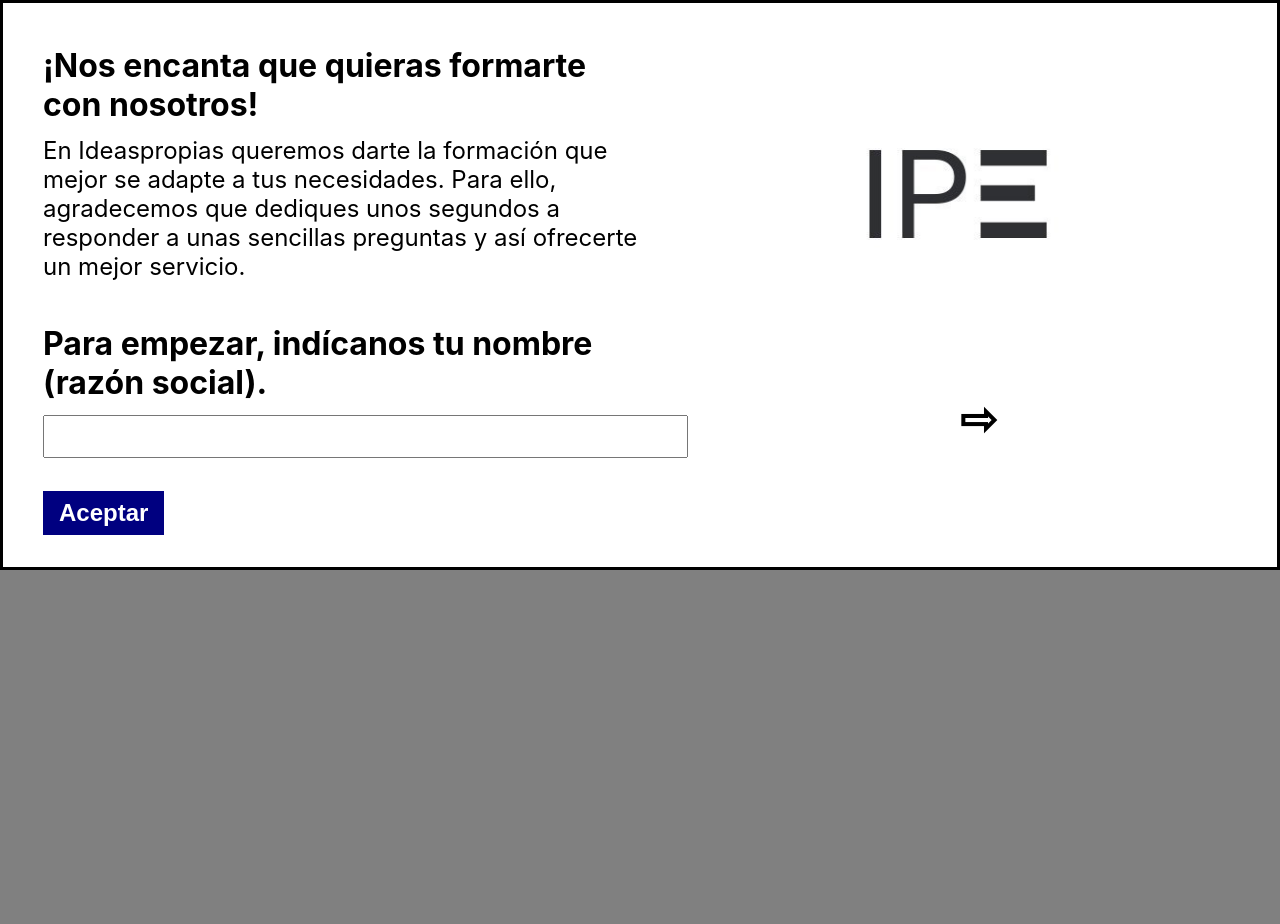
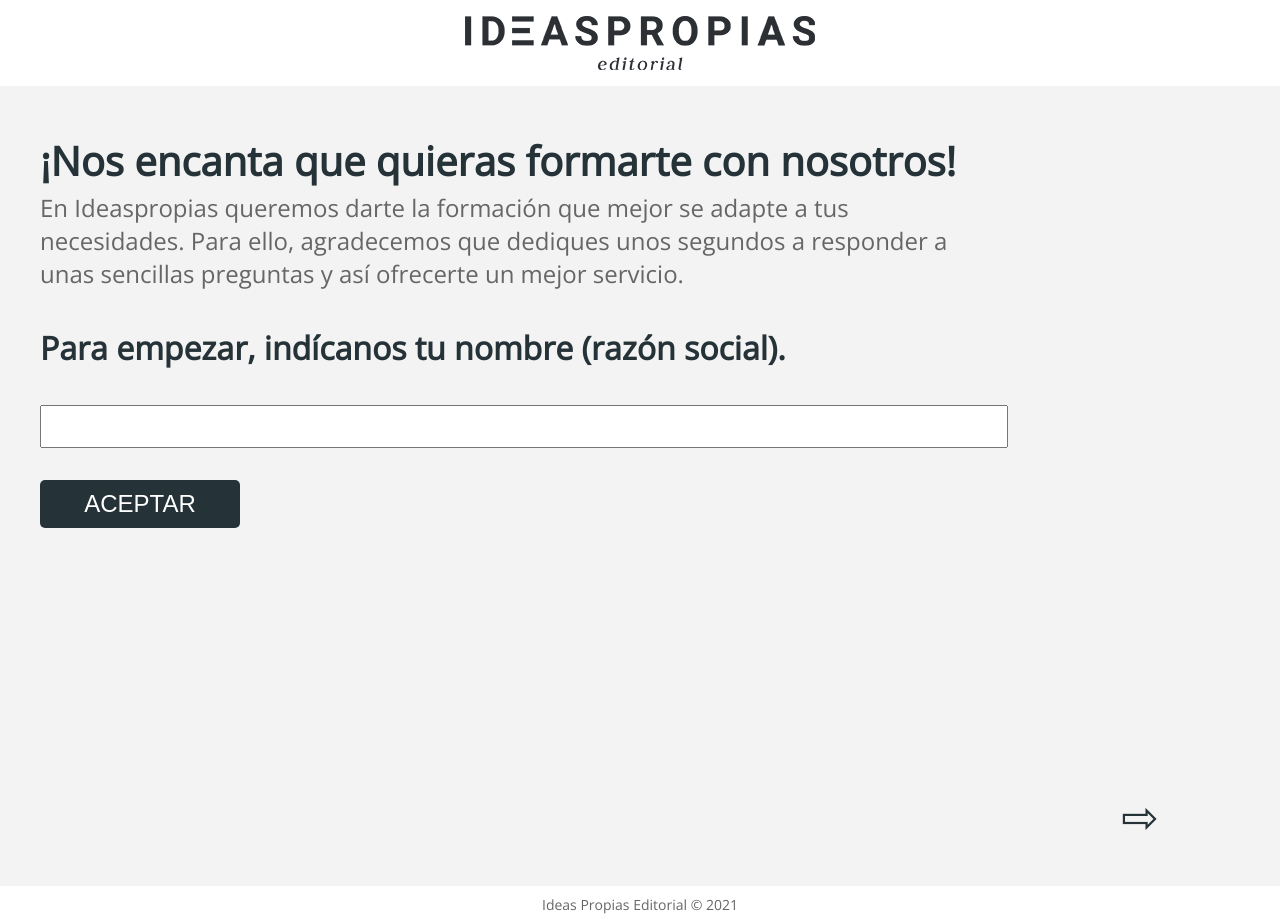
Before and after one commit to CarlosAlbaLopez/formulario, a React (Create React App) app: page / in a window 1280 px wide. Before the commit the page ends 800 px from the top, so only its background shows below. Built offline with nearby package versions, Linux system fonts and the light colour scheme.

Commit message:
Adapted UI to IPE standards

```diff
--- a/src/components/Main.css
+++ b/src/components/Main.css
@@ -1,17 +1,52 @@
+@import url(//fonts.googleapis.com/css?family=Open+Sans);
+
 body {
-  background-color: grey;
-  font-size: 2rem;
+  background-color: #fff;
+  font-family: "Open Sans", sans-serif;
+  font-size: 14px;
+  color: #666;
+}
+
+.full {
+  display: flex;
+  flex-direction: column;
+}
+
+img {
+  align-self: center;
+  margin: 1rem 0;
+  width: auto;
 }
 
 .container {
-  background-color: white;
-  border: 3px solid black;
   display: grid;
-  grid-template-columns: 1fr 1fr;
+  grid-template-columns: 3fr 1fr;
+  background-color: #f3f3f3;
+  height: 800px;
+}
+
+h1,
+h2,
+h3,
+h4,
+h5,
+h6 {
+  color: #253237;
+  font-weight: 600;
+  font-size: 2.5rem;
+  margin-left: 2.5rem;
+  max-width: 1080px;
+  line-height: 1.1;
 }
 
 h4 {
-  margin-left: 2.5rem;
+  margin-bottom: 0.5rem;
+}
+
+h5 {
+  font-size: 2rem;
+  font-weight: bold;
+  margin: 2.5rem;
 }
 
 input {
@@ -20,37 +55,42 @@
   text-transform: uppercase;
   display: block;
   width: 100%;
+  max-width: 1080px;
+}
+
+input:focus,
+textarea:focus {
+  outline: none;
 }
 
 li {
-  background-color: lightblue;
-  border: 2px solid navy;
+  background-color: #fff;
+  color: #253237;
   margin: 0 0 1rem 0;
   list-style-type: none;
   padding: 0.5rem;
   cursor: pointer;
+  border-radius: 5px;
+  font-size: 1.6rem;
+  font-weight: 600;
 }
 
 .selected {
-  background-color: lightgreen;
-}
-
-.calendar {
-  background-color: lightblue;
-  border: 2px solid navy;
-  font-size: 2rem;
-  margin: 0 0 2rem 2.5rem;
+  background-color: #253237;
+  color: #fff;
 }
 
 button {
-  background-color: navy;
-  color: white;
-  font-weight: bold;
+  background-color: #253237;
+  color: #fff;
+  border-radius: 5px;
   border: none;
-  padding: 0.5rem 1rem;
+  padding: 10px 20px;
   font-size: 1.5rem;
   margin: 0 0 2rem 2.5rem;
   cursor: pointer;
+  text-transform: uppercase;
+  width: 200px;
 }
 
 .fifthQExtraItems {
@@ -59,9 +99,9 @@
 }
 
 textarea {
-  background-color: lightblue;
-  border: 2px solid navy;
-  font-size: 1.5rem;
+  background-color: #fff;
+  color: #253237;
+  font-size: 1.6rem;
 }
 
 .extraBtn {
@@ -72,31 +112,30 @@
   margin-left: 2.5rem;
   font-size: 1.5rem;
   margin-top: 0;
-}
-
-.welcome {
-  margin-bottom: 0.8rem;
+  max-width: 1080px;
 }
 
 .rightCol {
   display: flex;
   flex-direction: column;
-}
-
-img {
-  width: 60%;
-  align-self: center;
+  justify-content: flex-end;
 }
 
 .arrows {
   display: flex;
-  align-items: flex-end;
   justify-content: space-around;
 }
 
 #backBtn,
 #forwardBtn {
-  background-color: white;
-  color: black;
+  color: #253237;
+  background-color: #f3f3f3;
   font-size: 2.8rem;
 }
+
+.copyright {
+  align-self: center;
+  line-height: 2.4rem;
+  text-decoration: none;
+  color: #666;
+}
--- a/src/components/Main.js
+++ b/src/components/Main.js
@@ -1,7 +1,7 @@
 import React from "react";
 import "./Main.css";
 import emailjs from "emailjs-com";
-import logo from "../images/ipe.jpg";
+import logo from "../images/logo.png";
 
 const calendarInt = [
   [35, "03 de Septiembre"],
@@ -35,7 +35,6 @@
 }
 
 let currentWeek = getWeekNumber(new Date());
-console.log("It's currently week " + currentWeek[1] + " of " + currentWeek[0]);
 
 export default class App extends React.Component {
   constructor(props) {
@@ -386,7 +385,6 @@
         fifthA: this.state.fifthAnswer,
         sixthA: this.state.sixthAnswer,
       };
-
     emailjs.send(a, b, data, c).then(
       function (response) {
         console.log("SUCCESS!", response.status, response.text);
@@ -399,6 +397,8 @@
 
   render() {
     return (
+      <div className="full">
+        <img src={logo} alt="logo IPEditorial" max-width="50px" />
         <div className="container">
           {this.state.currentQuestion === 0 && (
             <div>
@@ -406,14 +406,14 @@
                 ¡Nos encanta que quieras formarte con nosotros!
               </h4>
               <p>
-              En Ideaspropias queremos darte la formación que mejor se adapte a
-              tus necesidades. Para ello, agradecemos que dediques unos segundos
-              a responder a unas sencillas preguntas y así ofrecerte un mejor
-              servicio.
+                En Ideaspropias queremos darte la formación que mejor se adapte
+                a tus necesidades. Para ello, agradecemos que dediques unos
+                segundos a responder a unas sencillas preguntas y así ofrecerte
+                un mejor servicio.
               </p>
-            <h4 className="welcome">
+              <h5 className="welcome">
                 Para empezar, indícanos tu nombre (razón social).
-            </h4>
+              </h5>
               <input
                 type="text"
                 onChange={this.handleInput}
@@ -426,9 +426,9 @@
           )}
           {this.state.currentQuestion === 1 && (
             <div className="firstQ">
-            <h4 className="firstQText">
+              <h5 className="firstQText">
                 ¿Es la primera formación que solicitas?
-            </h4>
+              </h5>
               <ul>
                 <li onClick={this.handleClick}>Sí</li>
                 <li onClick={this.handleClick}>Necesito un refuerzo</li>
@@ -441,9 +441,9 @@
           )}
           {this.state.currentQuestion === 2 && (
             <div className="secondQ">
-            <h4 className="secondQText">
+              <h5 className="secondQText">
                 ¿Tienes experiencia con plataformas educativas (e-learning)?
-            </h4>
+              </h5>
               <ul>
                 <li onClick={this.handleClick}>Sí, con Moodle</li>
                 <li onClick={this.handleClick}>Sí, pero no con Moodle</li>
@@ -453,7 +453,7 @@
           )}
           {this.state.currentQuestion === 3 && (
             <div className="thirdQ">
-            <h4 className="thirdQText">¿Qué formación vas a impartir?</h4>
+              <h5 className="thirdQText">¿Qué formación vas a impartir?</h5>
               <ul>
                 <li onClick={this.handleClick}>Bonificada y/o Privada</li>
                 <li onClick={this.handleClick}>Subvencionada</li>
@@ -471,9 +471,9 @@
           )}
           {this.state.currentQuestion === 4 && (
             <div className="fourthQ">
-            <h4 className="fourthQText">
+              <h5 className="fourthQText">
                 ¿Vas a utilizar/consumir/cargar cursos del catálogo de IPE?
-            </h4>
+              </h5>
               <ul>
                 <li onClick={this.handleClick}>Sí</li>
                 <li onClick={this.handleClick}>No, cargaré cursos propios</li>
@@ -483,9 +483,9 @@
           )}
           {this.state.currentQuestion === 5 && (
             <div className="fifthQ">
-            <h4 className="fifthQText">
+              <h5 className="fifthQText">
                 ¿Tus cursos deben tener alguna particularidad especial?
-            </h4>
+              </h5>
               <ul>
                 <li onClick={this.handleClick}>No</li>
                 <li onClick={this.handleClick}>Sí</li>
@@ -495,11 +495,14 @@
                       id="tArea"
                       onChange={this.handleTArea}
                       cols={60}
-                    placeholder="deben llevar alguna documentación específica, el sistema de evaluación tiene que ser de un modo determinado, etc."
+                      placeholder="Deben llevar alguna documentación específica, el sistema de evaluación tiene que ser de un modo determinado, etc."
                       value={this.state.fifthAnswer}
                     ></textarea>{" "}
                     <div>
-                    <button className="extraBtn" onClick={this.handleExtraBtn}>
+                      <button
+                        className="extraBtn"
+                        onClick={this.handleExtraBtn}
+                      >
                         Aceptar
                       </button>
                     </div>
@@ -510,9 +513,9 @@
           )}
           {this.state.currentQuestion === 6 && (
             <div className="sixthQ">
-            <h4 className="sixthQText">
+              <h5 className="sixthQText">
                 ¿Qué quieres aprender en esta formación?
-            </h4>
+              </h5>
               <ul>
                 <li onClick={this.handleClick}>Aprender a crear un curso</li>
                 <li onClick={this.handleClick}>
@@ -541,9 +544,9 @@
           )}
           {this.state.currentQuestion === 7 && this.state.onlyVirtual && (
             <div className="calendarQ">
-            <h4 className="calendarQText">
+              <h5 className="calendarQText">
                 ¿Qué día quieres programar la reunión para Aula Virtual?
-            </h4>
+              </h5>
               <ul className="ListOfFridays">
                 {calendarVir
                   .filter((day) => day[0] >= currentWeek[1])
@@ -558,9 +561,9 @@
           )}
           {this.state.currentQuestion === 7 && !this.state.onlyVirtual && (
             <div className="calendarQ">
-            <h4 className="calendarQText">
+              <h5 className="calendarQText">
                 ¿Qué día quieres programar la reunión para Formación Integral?
-            </h4>
+              </h5>
               <ul className="ListOfFridays">
                 {calendarInt
                   .filter((day) => day[0] >= currentWeek[1])
@@ -576,10 +579,12 @@
           {this.state.currentQuestion === 8 && (
             <div className="end">
               <h4>¡Tu formación se ha agendado correctamente!</h4>
-            <h4>Fecha de la formación: {this.state.calendarAnswer}</h4>
-            {this.state.onlyVirtual && <h4>Tipo de formación: Aula Virtual</h4>}
+              <h5>Fecha de la formación: {this.state.calendarAnswer}</h5>
+              {this.state.onlyVirtual && (
+                <h5>Tipo de formación: Aula Virtual</h5>
+              )}
               {!this.state.onlyVirtual && (
-              <h4>Tipo de formación: Formación Integral</h4>
+                <h5>Tipo de formación: Formación Integral</h5>
               )}
               <p>
                 La sesión formativa, previa autorización, se grabará y
@@ -590,17 +595,17 @@
               </p>
               <p>
                 Desde Soporte técnico te ofrecemos el apoyo y la formación en el
-              uso de nuestra plataforma Moodle y sus herramientas asociadas, así
-              mismo, la ayuda en el ámbito pedagógico o de trámites con las
-              administrataciones en materia de formación, está fuera del alcance
-              de nuestro servicio.
+                uso de nuestra plataforma Moodle y sus herramientas asociadas,
+                así mismo, la ayuda en el ámbito pedagógico o de trámites con
+                las administrataciones en materia de formación, está fuera del
+                alcance de nuestro servicio.
               </p>
             </div>
           )}
           <div className="rightCol">
-          <img src={logo} alt="logoIPE" />
             <div className="arrows">
-            {this.state.currentQuestion > 0 && (
+              {this.state.currentQuestion > 0 &&
+                this.state.currentQuestion < 8 && (
                   <button id="backBtn" onClick={this.handleBackBtn}>
                     &#x21e6;
                   </button>
@@ -613,6 +618,10 @@
             </div>
           </div>
         </div>
+        <a href="https://www.ideaspropiaseditorial.com" className="copyright">
+          Ideas Propias Editorial © 2021
+        </a>
+      </div>
     );
   }
 }
```
Also changed, not shown: src/images/logo.png (added). Lines whose indentation alone changed are shown as unchanged.
